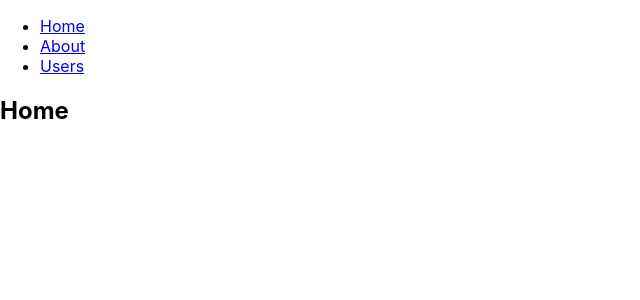
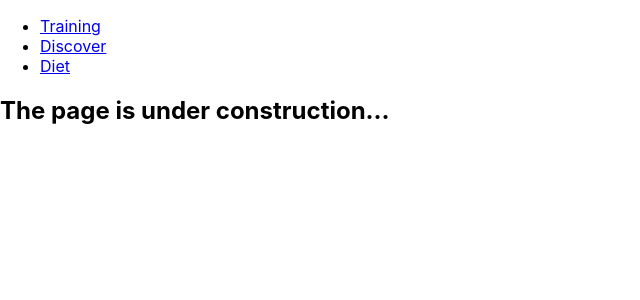
Before and after one commit to vladimirevstratov/amazing-training-app, a React (Create React App) app: page /diet in a window 1280 px wide. Shown: the top 300 px of the page, without its empty margins (0-640 px from the left). Built offline with nearby package versions, Linux system fonts and the light colour scheme.

Commit message:
Main layout

```diff
--- /dev/null
+++ b/src/components/common/main-layout/index.tsx
@@ -0,0 +1,18 @@
+import React from "react";
+import Sider from "../sider";
+
+interface MainLayoutProps {
+    children: JSX.Element
+}
+
+const MainLayout = ({children}: MainLayoutProps) => {
+    return (
+        <div>
+         <Sider />
+            <div> {children}</div>
+
+        </div>
+    )
+}
+
+export default MainLayout
--- /dev/null
+++ b/src/components/common/sider/index.tsx
@@ -0,0 +1,24 @@
+import {Link} from "react-router-dom";
+import React from "react";
+
+const Sider = () => {
+    return (
+        <>
+        <nav>
+            <ul>
+                <li>
+                    <Link to="/">Training</Link>
+                </li>
+                <li>
+                    <Link to="/discover">Discover</Link>
+                </li>
+                <li>
+                    <Link to="/diet">Diet</Link>
+                </li>
+            </ul>
+        </nav>
+        </>
+    )
+}
+
+export default Sider
--- a/src/pages/_app.tsx
+++ b/src/pages/_app.tsx
@@ -3,53 +3,28 @@ import {
   BrowserRouter as Router,
   Switch,
   Route,
-  Link
 } from "react-router-dom";
+import UnderConstruction from "./under-construction";
+import Training from "./training";
 
 export default function _app() {
   return (
       <Router>
         <div>
-          <nav>
-            <ul>
-              <li>
-                <Link to="/">Home</Link>
-              </li>
-              <li>
-                <Link to="/about">About</Link>
-              </li>
-              <li>
-                <Link to="/users">Users</Link>
-              </li>
-            </ul>
-          </nav>
-
           {/* A <Switch> looks through its children <Route>s and
             renders the first one that matches the current URL. */}
           <Switch>
-            <Route path="/about">
-              <About />
+            <Route path="/discover">
+              <UnderConstruction />
             </Route>
-            <Route path="/users">
-              <Users />
+            <Route path="/diet">
+              <UnderConstruction />
             </Route>
             <Route path="/">
-              <Home />
+              <Training />
             </Route>
           </Switch>
         </div>
       </Router>
   );
 }
-
-function Home() {
-  return <h2>Home</h2>;
-}
-
-function About() {
-  return <h2>About</h2>;
-}
-
-function Users() {
-  return <h2>Users</h2>;
-}
--- a/src/pages/training/index.tsx
+++ b/src/pages/training/index.tsx
@@ -1,7 +1,8 @@
 import React from 'react'
+import MainLayout from "../../components/common/main-layout";
 
 const Training = () => {
-    return <div>Training</div>
+    return (<MainLayout><div>Training</div></MainLayout>)
 }
 
 export default Training
--- /dev/null
+++ b/src/pages/under-construction/index.tsx
@@ -0,0 +1,11 @@
+import MainLayout from "../../components/common/main-layout";
+
+const UnderConstruction = () => {
+    return (
+        <MainLayout>
+            <h2>The page is under construction...</h2>
+        </MainLayout>
+    )
+}
+
+export default UnderConstruction
```
